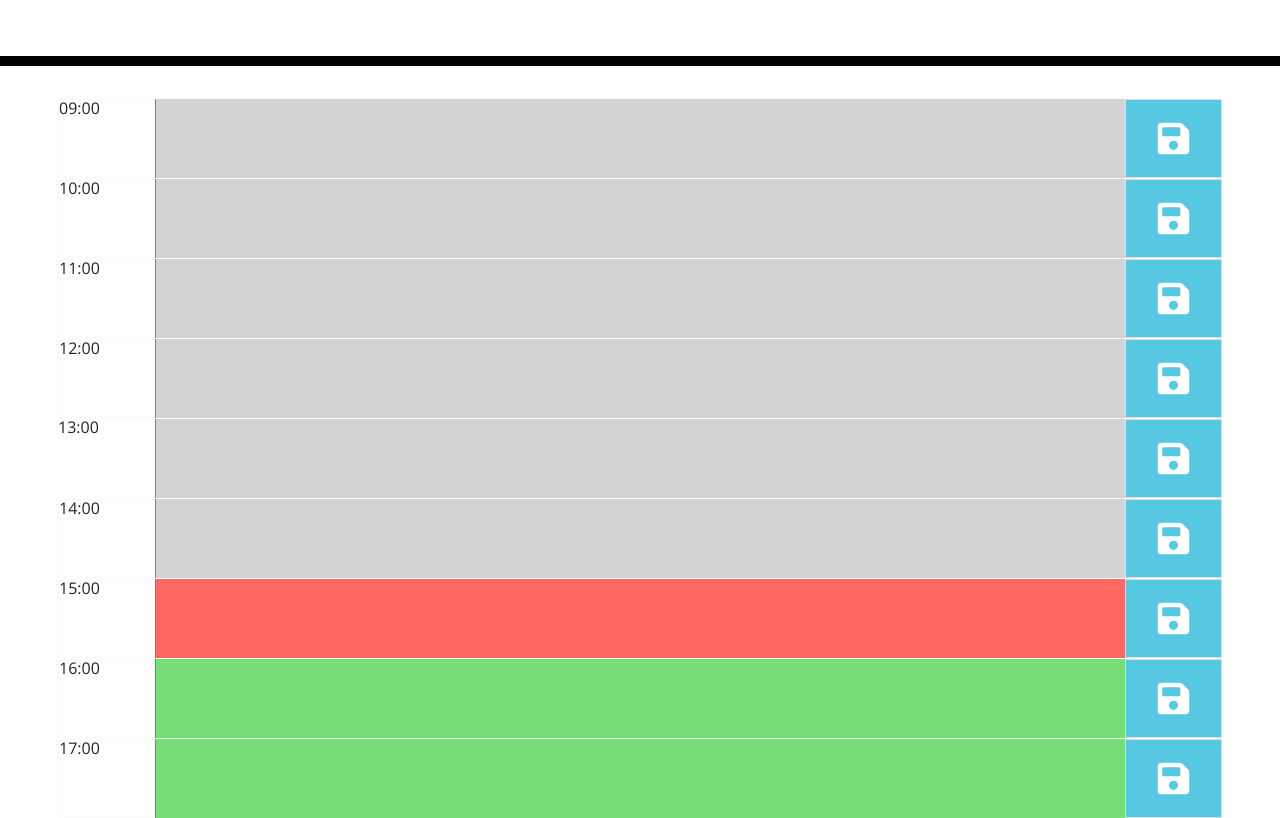
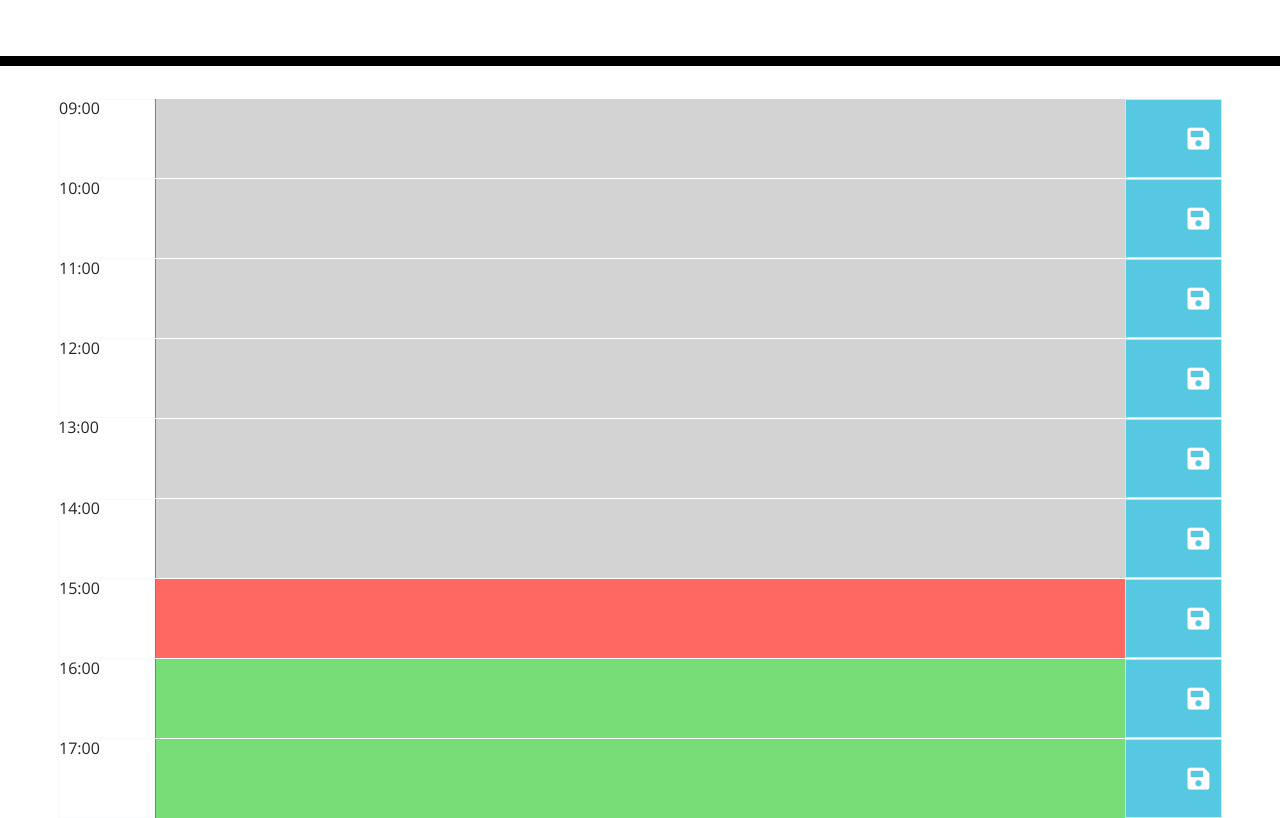
Before and after one commit to cyberrie/Daily-Planner, a plain HTML site: page final/index.html in a window 1280 px wide. Shown: the part 247-1065 px from the top of the page. Drawn offline with nearby package versions, Linux system fonts and the light colour scheme.

Commit message:
save index.html for js updates, added data-hr attr to buttons

```diff
--- a/final/css/style.css
+++ b/final/css/style.css
@@ -71,9 +71,8 @@ div {
 }
 
 i {
-  font-size: 36px;
+  font-size: 25px;
 }
-
 .saveBtn i:hover {
   font-size: 20px;
   transition: all 0.3s ease-in-out;
--- a/final/index.html
+++ b/final/index.html
@@ -49,7 +49,9 @@
         <div
           class="col-lg-1 col border d-flex align-items-center justify-content-center save-icon save-container"
         >
-          <button class="saveBtn"><i class="fas fa-save"></i></button>
+          <button class="saveBtn" data-hour="09">
+            <i class="fas fa-save"></i>
+          </button>
         </div>
       </div>
 
@@ -64,7 +66,9 @@
         <div
           class="col-lg-1 col border d-flex align-items-center justify-content-center save-icon save-container"
         >
-          <button class="saveBtn"><i class="fas fa-save"></i></button>
+          <button class="saveBtn" data-hour="10">
+            <i class="fas fa-save"></i>
+          </button>
         </div>
       </div>
 
@@ -79,7 +83,9 @@
         <div
           class="col-lg-1 col border d-flex align-items-center justify-content-center save-icon save-container"
         >
-          <button class="saveBtn"><i class="fas fa-save"></i></button>
+          <button class="saveBtn" data-hour="11">
+            <i class="fas fa-save"></i>
+          </button>
         </div>
       </div>
 
@@ -94,7 +100,9 @@
         <div
           class="col-lg-1 col border d-flex align-items-center justify-content-center save-icon save-container"
         >
-          <button class="saveBtn"><i class="fas fa-save"></i></button>
+          <button class="saveBtn" data-hour="12">
+            <i class="fas fa-save"></i>
+          </button>
         </div>
       </div>
 
@@ -109,7 +117,9 @@
         <div
           class="col-lg-1 col border d-flex align-items-center justify-content-center save-icon save-container"
         >
-          <button class="saveBtn"><i class="fas fa-save"></i></button>
+          <button class="saveBtn" data-hour="13">
+            <i class="fas fa-save"></i>
+          </button>
         </div>
       </div>
 
@@ -124,7 +134,9 @@
         <div
           class="col-lg-1 col border d-flex align-items-center justify-content-center save-icon save-container"
         >
-          <button class="saveBtn"><i class="fas fa-save"></i></button>
+          <button class="saveBtn" data-hour="14">
+            <i class="fas fa-save"></i>
+          </button>
         </div>
       </div>
 
@@ -139,7 +151,9 @@
         <div
           class="col-lg-1 col border d-flex align-items-center justify-content-center save-icon save-container"
         >
-          <button class="saveBtn"><i class="fas fa-save"></i></button>
+          <button class="saveBtn" data-hour="15">
+            <i class="fas fa-save"></i>
+          </button>
         </div>
       </div>
 
@@ -149,7 +163,9 @@
         <div
           class="col-lg-1 col border d-flex align-items-center justify-content-center save-icon save-container"
         >
-          <button class="saveBtn"><i class="fas fa-save"></i></button>
+          <button class="saveBtn" data-hour="16">
+            <i class="fas fa-save"></i>
+          </button>
         </div>
       </div>
 
@@ -164,7 +180,9 @@
         <div
           class="col-lg-1 col border d-flex align-items-center justify-content-center save-icon save-container"
         >
-          <button class="saveBtn"><i class="fas fa-save"></i></button>
+          <button class="saveBtn" data-hour="17">
+            <i class="fas fa-save"></i>
+          </button>
         </div>
       </div>
     </div>
--- a/final/js/script.js
+++ b/final/js/script.js
@@ -94,4 +94,5 @@ function submitAndSave(event) {
 
   localStorage.setItem("Hourly Slot: " + savedTimeBlock, savedText);
 }
+
 // persist events between refreshes of a page
```
